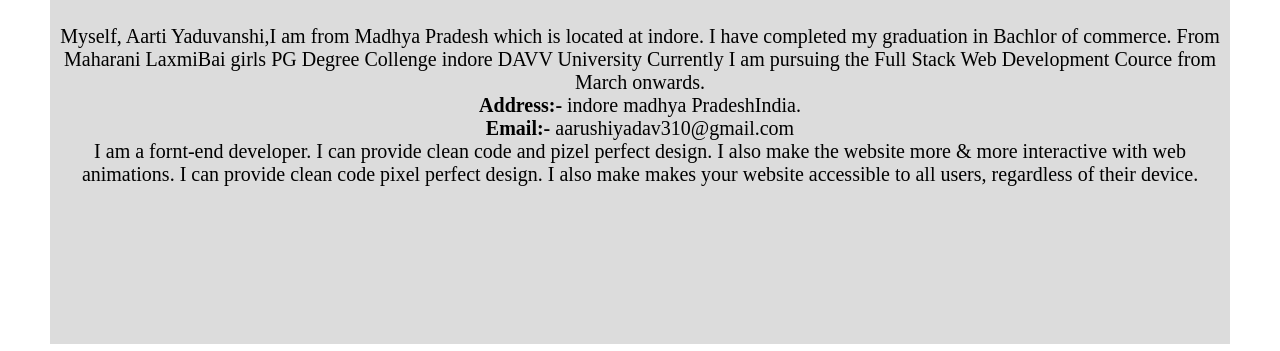
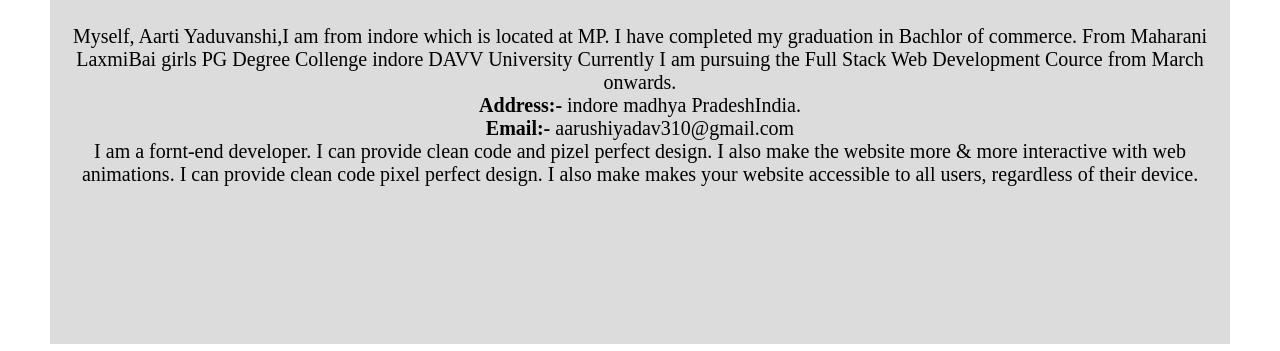
Before and after one commit to AartiYaduvanshi/Protfolio, a plain HTML site: page Index.html in a window 1280 px wide. Shown: the part 1781-2132 px from the top of the page. Drawn offline with Linux system fonts and the light colour scheme.

Commit message:
Update Index.html

```diff
--- a/Index.html
+++ b/Index.html
@@ -75,7 +75,7 @@
             <h1>About me</h1>
             <h6>Developer & Designer</h6><br>
 
-            <p id="details">Myself, Aarti Yaduvanshi,I am from Madhya Pradesh which is located at indore.
+            <p id="details">Myself, Aarti Yaduvanshi,I am from indore which is located at MP.
                 I have completed my graduation in Bachlor of commerce. From Maharani LaxmiBai girls PG Degree Collenge indore DAVV University
                 Currently I am pursuing the Full Stack Web Development Cource from March onwards.<br>
 
```
